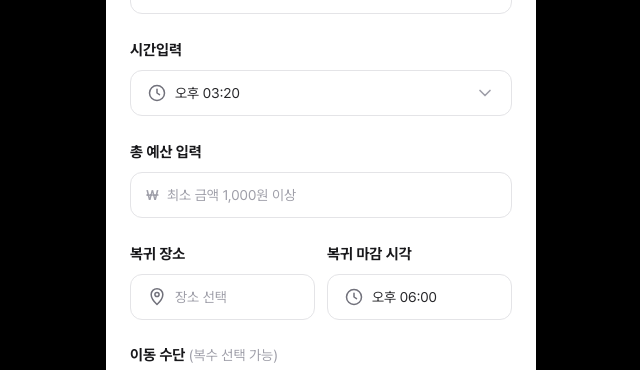
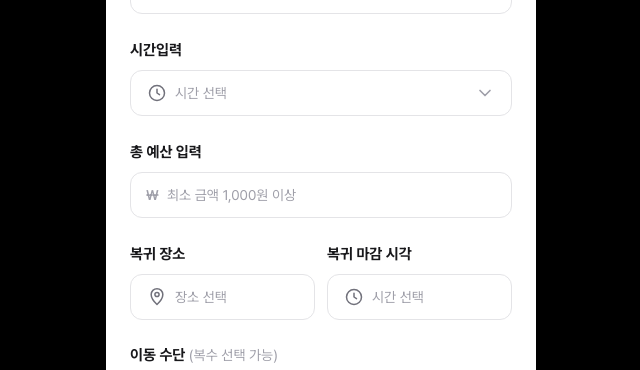
Before and after one commit to DAECO-2026/daeco, a Next.js app in the folder frontend/: page /input in a window 1280 px wide. Shown: the part 249-619 px from the top of the page, without its empty margins (319-959 px from the left). Built offline with nearby package versions, Linux system fonts and the light colour scheme.

Commit message:
feat: 루트 만들기 출발/복귀 시간 기본값 제거

```diff
--- a/frontend/app/input/page.tsx
+++ b/frontend/app/input/page.tsx
@@ -27,6 +27,12 @@ function formatNumber(value: string): string {
 }
 
 /** "HH:mm"(24h) → "오전/오후 hh:mm" 표시용 */
+/** 현재 시각 "HH:mm" (피커 초기 위치용) */
+function nowHHmm(): string {
+  const d = new Date();
+  return `${String(d.getHours()).padStart(2, "0")}:${String(d.getMinutes()).padStart(2, "0")}`;
+}
+
 function formatDisplayTime(hhmm: string): string {
   const [h, m] = hhmm.split(":").map(Number);
   const ampm = h < 12 ? "오전" : "오후";
@@ -65,10 +71,10 @@ export default function CreateRoutePage() {
   const [routeName, setRouteName] = useState("");
   const [currentLocation, setCurrentLocation] = useState("");
   const [locating, setLocating] = useState(false);
-  const [curTime, setCurTime] = useState("15:20");
+  const [curTime, setCurTime] = useState("");
   const [budget, setBudget] = useState("");
   const [arriveLocation, setArriveLocation] = useState("");
-  const [deadLine, setDeadLine] = useState("18:00");
+  const [deadLine, setDeadLine] = useState("");
   const [transports, setTransports] = useState<string[]>([]);
 
   // 시간 피커 (열린 대상)
@@ -139,6 +145,10 @@ export default function CreateRoutePage() {
 
     if (!payload.curLocation || !payload.arriveLocation) {
       setError("현재 위치와 복귀 장소를 입력해주세요.");
+      return;
+    }
+    if (!curTime || !deadLine) {
+      setError("출발 시각과 복귀 마감 시각을 선택해주세요.");
       return;
     }
 
@@ -229,7 +239,9 @@ export default function CreateRoutePage() {
             className="relative mt-2 flex w-full items-center rounded-xl border border-zinc-200 py-3 pl-11 pr-11 text-left text-sm text-zinc-800"
           >
             <ClockIcon className="absolute left-4 top-1/2 h-5 w-5 -translate-y-1/2 text-zinc-500" />
-            {formatDisplayTime(curTime)}
+            <span className={curTime ? "" : "text-zinc-400"}>
+              {curTime ? formatDisplayTime(curTime) : "시간 선택"}
+            </span>
             <ChevronDownIcon className="absolute right-4 top-1/2 h-5 w-5 -translate-y-1/2 text-zinc-400" />
           </button>
         </section>
@@ -285,7 +297,9 @@ export default function CreateRoutePage() {
               className="relative mt-2 flex w-full items-center rounded-xl border border-zinc-200 py-3 pl-11 pr-4 text-left text-sm text-zinc-800"
             >
               <ClockIcon className="absolute left-4 top-1/2 h-5 w-5 -translate-y-1/2 text-zinc-500" />
-              {formatDisplayTime(deadLine)}
+              <span className={deadLine ? "" : "text-zinc-400"}>
+                {deadLine ? formatDisplayTime(deadLine) : "시간 선택"}
+              </span>
             </button>
           </div>
         </section>
@@ -330,7 +344,11 @@ export default function CreateRoutePage() {
       {/* 시간 휠 피커 */}
       {picker && (
         <TimeWheelPicker
-          initial={picker === "cur" ? curTime : deadLine}
+          initial={
+            picker === "cur"
+              ? curTime || nowHHmm()
+              : deadLine || "18:00"
+          }
           onConfirm={(v) => {
             if (picker === "cur") setCurTime(v);
             else setDeadLine(v);
```
